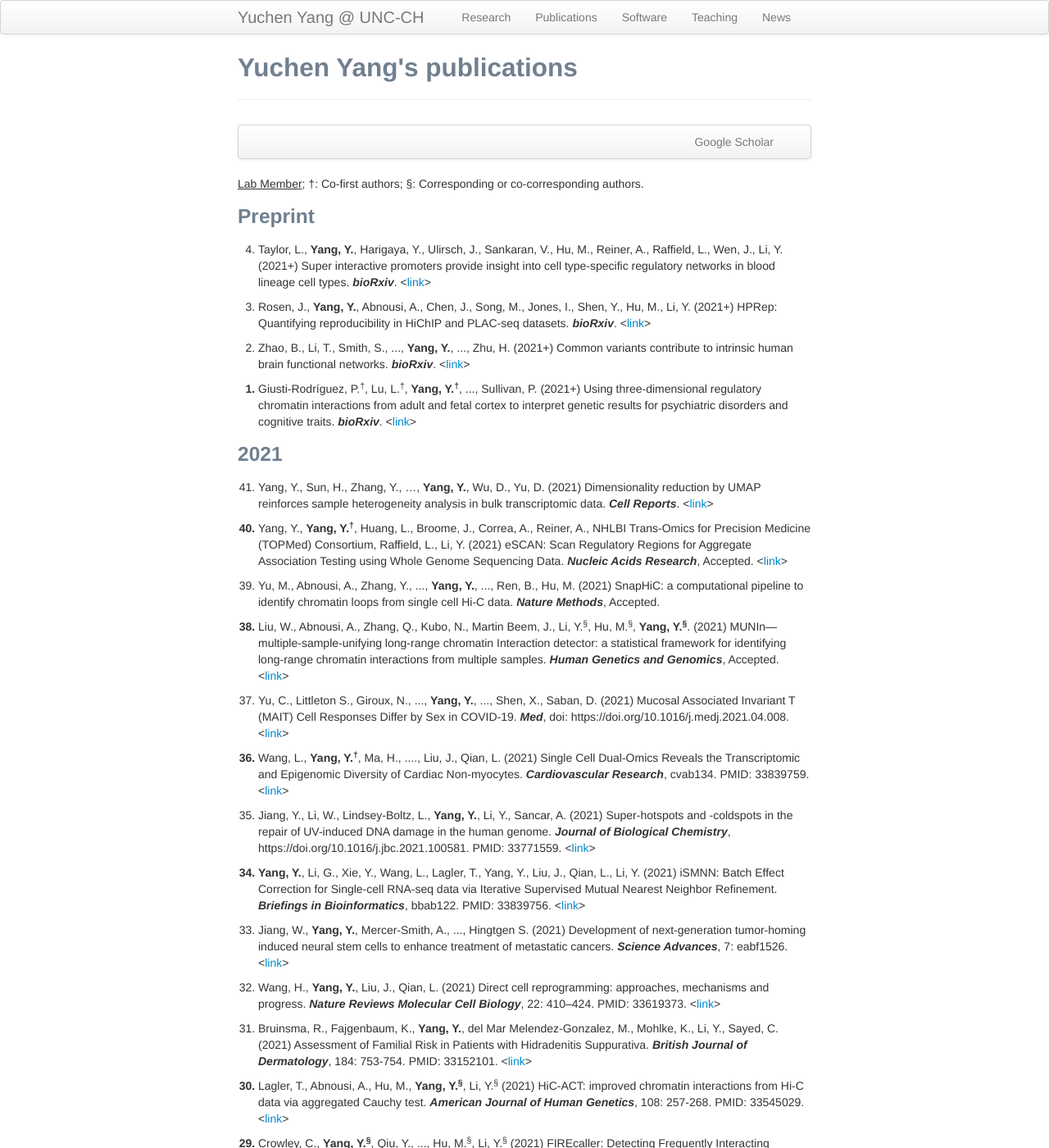
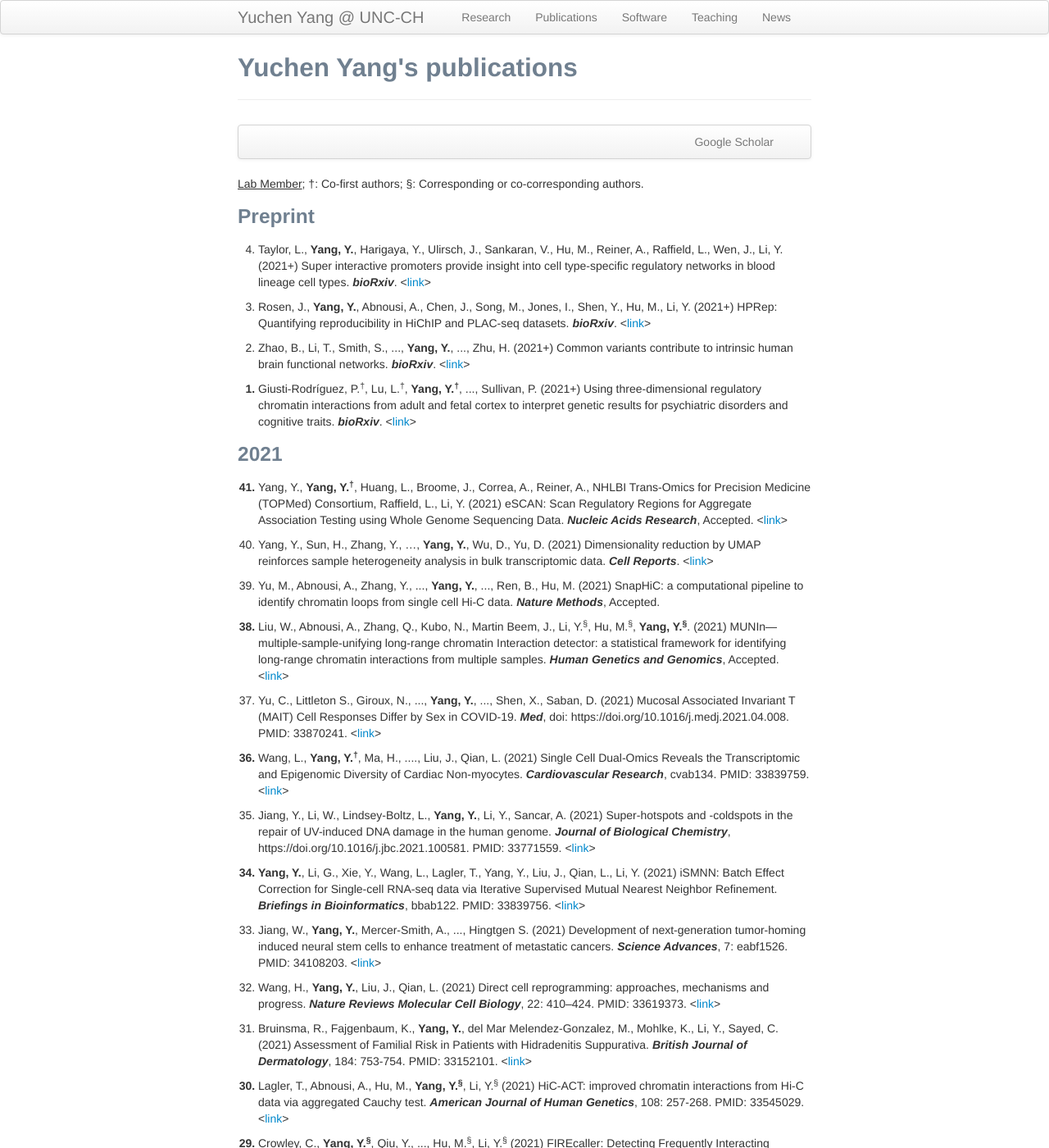
Before and after one commit to yycunc/yycunc.github.io, a Jekyll site: the page built from pages/pubs.md, in a window 1280 px wide and 1400 px high. Shown: the whole window at 82% size. Built offline with Jekyll 4.4.1, drawn with Linux system fonts in a browser that asks for light colours.

Commit message:
Update pubs.md

```diff
--- a/pages/pubs.md
+++ b/pages/pubs.md
@@ -23,15 +23,16 @@ title: Yuchen Yang's publications
 <ol start="1" style="font-weight: bold;"> <li><span style="font-weight: normal;">Giusti-Rodríguez, P.<sup>&dagger;</sup>, Lu, L.<sup>&dagger;</sup>, <b>Yang, Y.<sup>&dagger;</sup></b>, ..., Sullivan, P. (2021+) Using three-dimensional regulatory chromatin interactions from adult and fetal cortex to interpret genetic results for psychiatric disorders and cognitive traits. <i><b>bioRxiv</b></i>. <<a href="https://www.biorxiv.org/content/10.1101/406330v1.full">link</a>></span></li></ol>
 
 ### 2021
-<ol start="41"> <li> Yang, Y., Sun, H., Zhang, Y., …, <b>Yang, Y.</b>, Wu, D., Yu, D. (2021) Dimensionality reduction by UMAP reinforces sample heterogeneity analysis in bulk transcriptomic data. <i><b>Cell Reports</b></i>. <<a href="https://doi.org/10.1101/2021.01.12.426467">link</a>></li></ol>
 
-<ol start="40" style="font-weight: bold;"> <li><span style="font-weight: normal;">Yang, Y., <b>Yang, Y.<sup>&dagger;</sup></b>, Huang, L., Broome, J., Correa, A., Reiner, A., NHLBI Trans-Omics for Precision Medicine (TOPMed) Consortium, Raffield, L., Li, Y. (2021) eSCAN: Scan Regulatory Regions for Aggregate Association Testing using Whole Genome Sequencing Data. <i><b>Nucleic Acids Research</b></i>, Accepted. <<a href="https://www.biorxiv.org/content/10.1101/2020.11.30.405266v1">link</a>></span></li></ol>
+<ol start="41" style="font-weight: bold;"> <li><span style="font-weight: normal;">Yang, Y., <b>Yang, Y.<sup>&dagger;</sup></b>, Huang, L., Broome, J., Correa, A., Reiner, A., NHLBI Trans-Omics for Precision Medicine (TOPMed) Consortium, Raffield, L., Li, Y. (2021) eSCAN: Scan Regulatory Regions for Aggregate Association Testing using Whole Genome Sequencing Data. <i><b>Nucleic Acids Research</b></i>, Accepted. <<a href="https://www.biorxiv.org/content/10.1101/2020.11.30.405266v1">link</a>></span></li></ol>
+
+<ol start="40"> <li> Yang, Y., Sun, H., Zhang, Y., …, <b>Yang, Y.</b>, Wu, D., Yu, D. (2021) Dimensionality reduction by UMAP reinforces sample heterogeneity analysis in bulk transcriptomic data. <i><b>Cell Reports</b></i>. <<a href="https://doi.org/10.1101/2021.01.12.426467">link</a>></li></ol>
 
 <ol start="39"> <li> Yu, M., Abnousi, A., Zhang, Y., ..., <b>Yang, Y.</b>, ..., Ren, B., Hu, M. (2021) SnapHiC: a computational pipeline to identify chromatin loops from single cell Hi-C data. <i><b>Nature Methods</b></i>, Accepted.</li></ol>
 
 <ol start="38" style="font-weight: bold;"> <li><span style="font-weight: normal;">Liu, W., Abnousi, A., Zhang, Q., Kubo, N., Martin Beem, J., Li, Y.<sup>&sect;</sup>, Hu, M.<sup>&sect;</sup>, <b>Yang, Y.<sup>&sect;</sup></b>. (2021) MUNIn—multiple-sample-unifying long-range chromatin Interaction detector: a statistical framework for identifying long-range chromatin interactions from multiple samples. <i><b>Human Genetics and Genomics</b></i>, Accepted. <<a href="https://www.biorxiv.org/content/10.1101/2020.11.12.380782v1">link</a>></span></li></ol>
 
-<ol start="37"> <li>Yu, C., Littleton S., Giroux, N., ..., <b>Yang, Y.</b>, ..., Shen, X., Saban, D. (2021) Mucosal Associated Invariant T (MAIT) Cell Responses Differ by Sex in COVID-19. <i><b>Med</b></i>, doi: https://doi.org/10.1016/j.medj.2021.04.008. <<a href="https://www.cell.com/med/pdf/S2666-6340(21)00157-4.pdf?_returnURL=https%3A%2F%2Flinkinghub.elsevier.com%2Fretrieve%2Fpii%2FS2666634021001574%3Fshowall%3Dtrue">link</a>></li></ol>
+<ol start="37"> <li>Yu, C., Littleton S., Giroux, N., ..., <b>Yang, Y.</b>, ..., Shen, X., Saban, D. (2021) Mucosal Associated Invariant T (MAIT) Cell Responses Differ by Sex in COVID-19. <i><b>Med</b></i>, doi: https://doi.org/10.1016/j.medj.2021.04.008. PMID: 33870241. <<a href="https://www.cell.com/med/pdf/S2666-6340(21)00157-4.pdf?_returnURL=https%3A%2F%2Flinkinghub.elsevier.com%2Fretrieve%2Fpii%2FS2666634021001574%3Fshowall%3Dtrue">link</a>></li></ol>
 
 <ol start="36" style="font-weight: bold;"> <li><span style="font-weight: normal;">Wang, L., <b>Yang, Y.<sup>&dagger;</sup></b>, Ma, H., ...., Liu, J., Qian, L. (2021) Single Cell Dual-Omics Reveals the Transcriptomic and Epigenomic Diversity of Cardiac Non-myocytes. <i><b>Cardiovascular Research</b></i>, cvab134. PMID: 33839759. <<a href="https://academic.oup.com/cardiovascres/advance-article-abstract/doi/10.1093/cvr/cvab134/6220323">link</a>></span></li></ol>
 
@@ -39,7 +40,7 @@ title: Yuchen Yang's publications
 
 <ol start="34" style="font-weight: bold;"> <li><span style="font-weight: normal;"><b>Yang, Y.</b>, Li, G., Xie, Y., Wang, L., Lagler, T., Yang, Y., Liu, J., Qian, L., Li, Y. (2021) iSMNN: Batch Effect Correction for Single-cell RNA-seq data via Iterative Supervised Mutual Nearest Neighbor Refinement. <i><b>Briefings in Bioinformatics</b></i>, bbab122. PMID: 33839756. <<a href="https://academic.oup.com/bib/advance-article-abstract/doi/10.1093/bib/bbab122/6220171?redirectedFrom=fulltext">link</a>></span></li></ol>
 
-<ol start="33"> <li> Jiang, W., <b>Yang, Y.</b>, Mercer-Smith, A., ..., Hingtgen S. (2021) Development of next-generation tumor-homing induced neural stem cells to enhance treatment of metastatic cancers. <i><b>Science Advances</b></i>, 7: eabf1526. <<a href="https://advances.sciencemag.org/content/7/24/eabf1526">link</a>></li></ol>
+<ol start="33"> <li> Jiang, W., <b>Yang, Y.</b>, Mercer-Smith, A., ..., Hingtgen S. (2021) Development of next-generation tumor-homing induced neural stem cells to enhance treatment of metastatic cancers. <i><b>Science Advances</b></i>, 7: eabf1526. PMID: 34108203. <<a href="https://advances.sciencemag.org/content/7/24/eabf1526">link</a>></li></ol>
 
 <ol start="32"> <li>Wang, H., <b>Yang, Y.</b>, Liu, J., Qian, L. (2021) Direct cell reprogramming: approaches, mechanisms and progress. <i><b>Nature Reviews Molecular Cell Biology</b></i>, 22: 410–424. PMID: 33619373. <<a href="https://www.nature.com/articles/s41580-021-00335-z#citeas">link</a>></li></ol>
 
```
